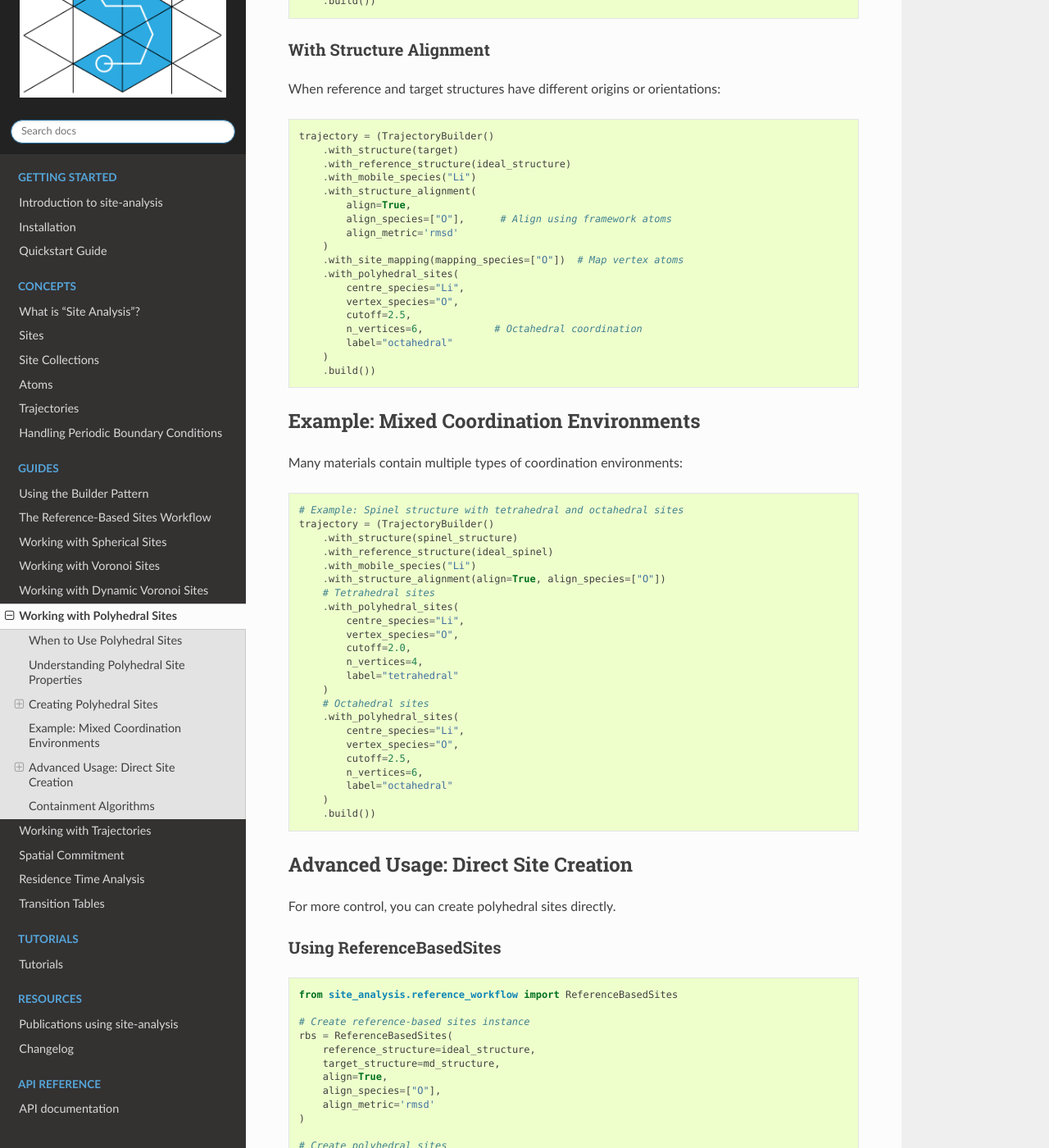
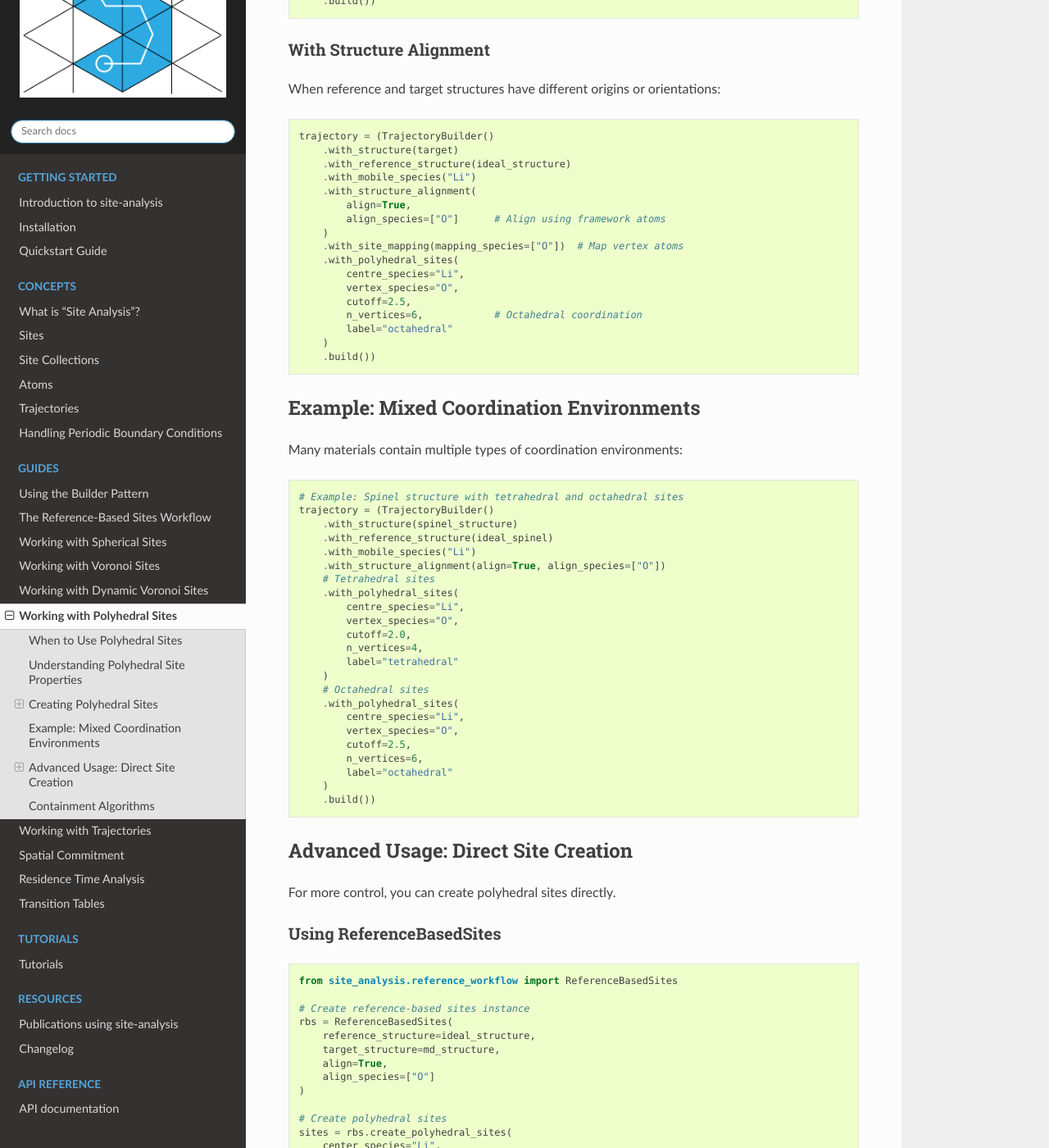
Before and after one commit to bjmorgan/site-analysis, a Sphinx documentation site: the page built from docs/source/guides/polyhedral_sites.md, in a window 1280 px wide and 1400 px high, scrolled down 1456 px. Shown: the whole window at 82% size. Built offline with Sphinx 7.4.7 and the Read the Docs theme 3.1.0, drawn with Linux system fonts in a browser that asks for light colours.

Commit message:
Remove the deprecated alignment option from the guide examples

```diff
--- a/docs/source/guides/polyhedral_sites.md
+++ b/docs/source/guides/polyhedral_sites.md
@@ -64,8 +64,7 @@ trajectory = (TrajectoryBuilder()
     .with_mobile_species("Li")
     .with_structure_alignment(
         align=True,
-        align_species=["O"],      # Align using framework atoms
-        align_metric='rmsd'
+        align_species=["O"]      # Align using framework atoms
     )
     .with_site_mapping(mapping_species=["O"])  # Map vertex atoms
     .with_polyhedral_sites(
@@ -122,8 +121,7 @@ rbs = ReferenceBasedSites(
     reference_structure=ideal_structure,
     target_structure=md_structure,
     align=True,
-    align_species=["O"],
-    align_metric='rmsd'
+    align_species=["O"]
 )
 
 # Create polyhedral sites
```
Also changed, not shown: docs/source/guides/dynamic_voronoi_sites.md (+2 -4 lines).
